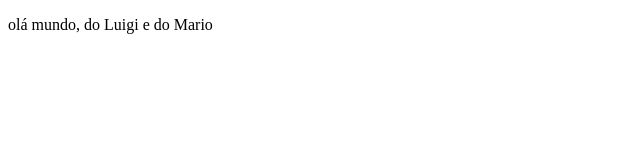
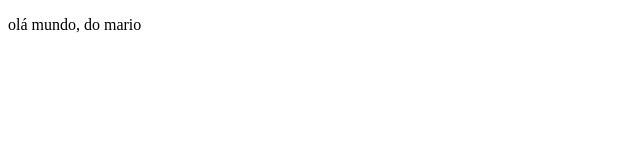
Before and after one commit to MauroManuel00/Teste1, a plain HTML site: page index.html in a window 1280 px wide. Shown: the full height of the page, 0-640 px from the left. Drawn offline with Linux system fonts and the light colour scheme.

Commit message:
Alteração index

```diff
--- a/index.html
+++ b/index.html
@@ -6,7 +6,7 @@
 </head>
 
 <body>
-    <p>olá mundo, do Luigi e do Mario</p>
+    <p>olá mundo, do mario</p>
 </body>
 
 </html>
```
